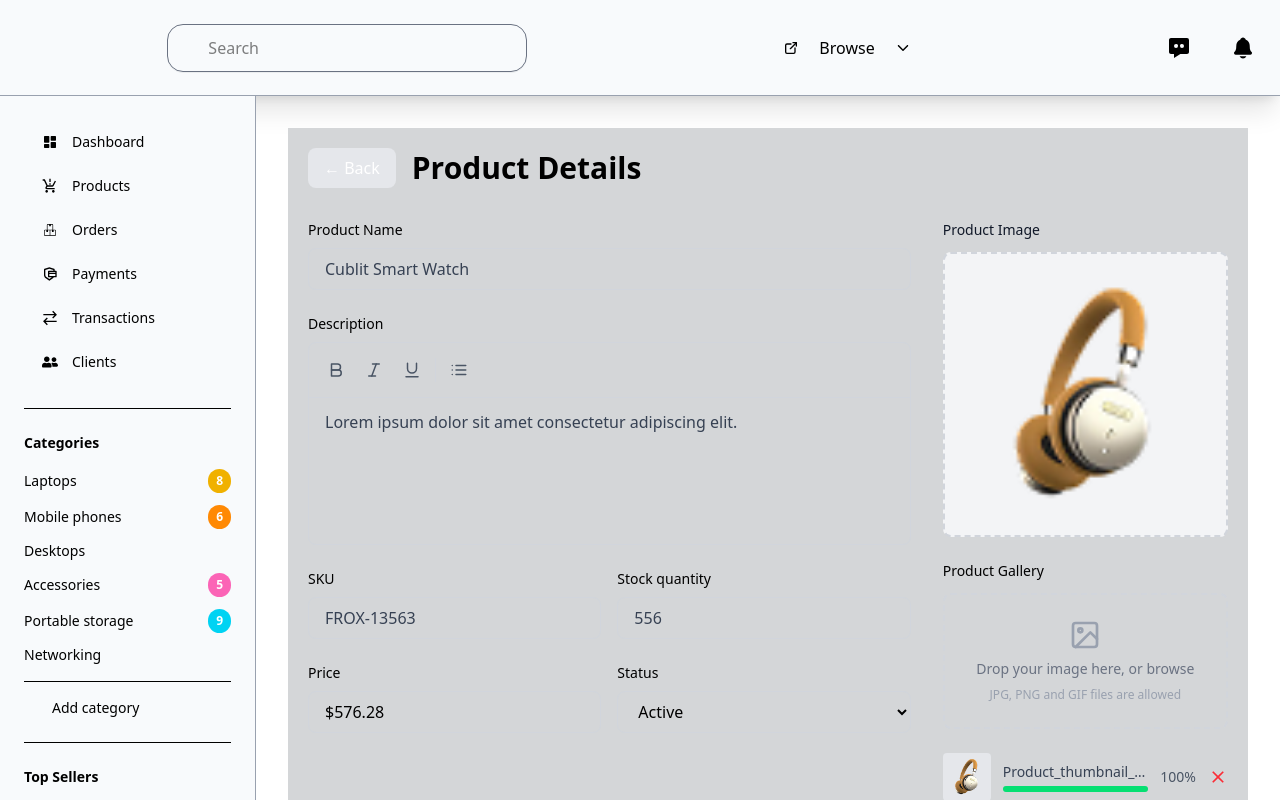
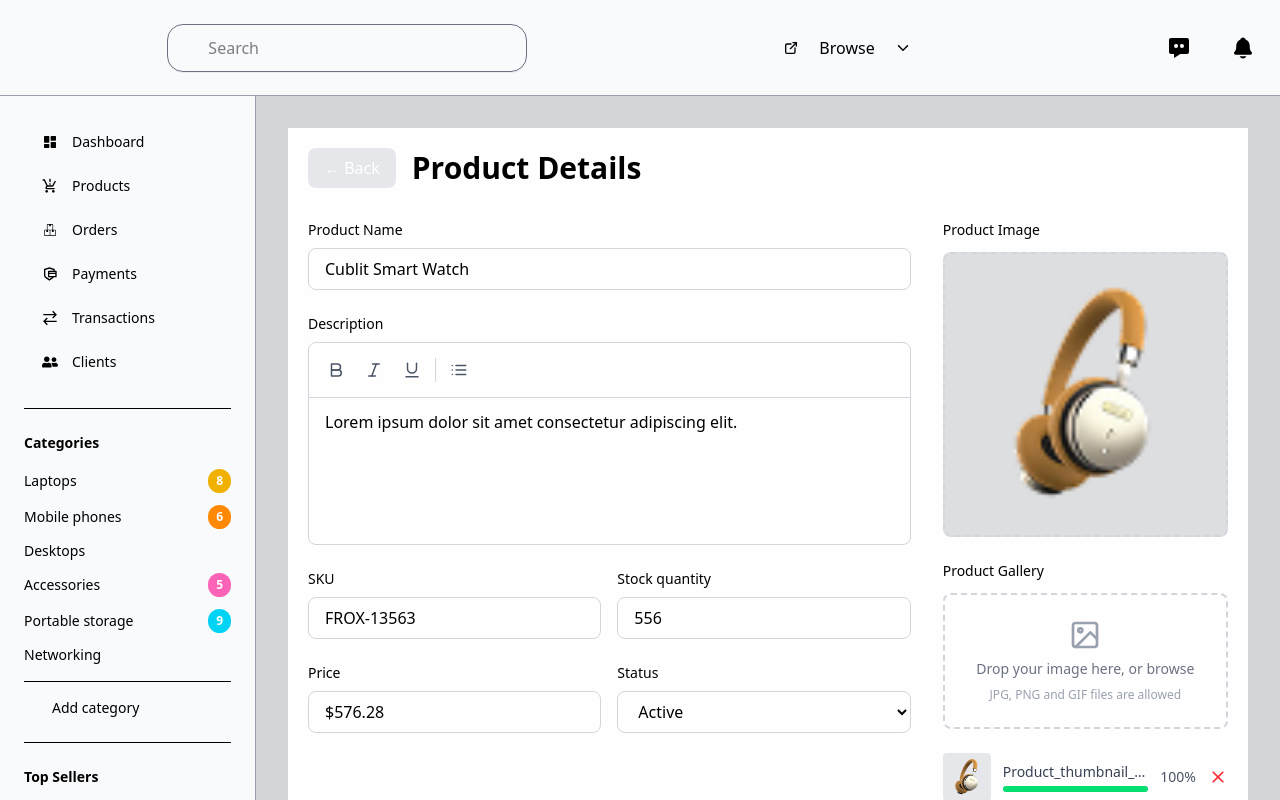
Before and after one commit to shahriear/Frox_Dashboard, a Next.js app: page /ProductDetails/1 in a window 1280 px wide. Shown: the top 800 px of the page. Built offline with nearby package versions, Linux system fonts and the light colour scheme.

Commit message:
someee chg

```diff
--- a/app/(Page)/Dashboard/page.tsx
+++ b/app/(Page)/Dashboard/page.tsx
@@ -13,7 +13,7 @@ import TotalRevenue from "../../Components/Home/TotalRevenue";
 const page = () => {
   return (
     <>
-      <div className="p-6   space-y-6 w-full  transition-colors duration-300">
+      <div className="p-6 bg-[var(--section-bg)]  space-y-6 w-full  transition-colors duration-300">
         <Breadcrumb />
 
         <div className="flex justify-between items-center">
--- a/app/Components/AllProducts/AllProductsCompo1.jsx
+++ b/app/Components/AllProducts/AllProductsCompo1.jsx
@@ -25,7 +25,7 @@ const AllProductsCompo1 = () => {
   // If grid view is selected, render the grid component
   if (viewMode === 'grid') {
     return (
-      <div className="w-full bg-gray- border border-gray-300 p-6">
+      <div className="w-full bg- border border-gray-300 p-6">
         <div className="flex justify-between items-center mb-6">
           <h1 className="text-2xl font-bold text-gray-">All Products</h1>
           <div className="flex gap-3">
@@ -62,7 +62,7 @@ const AllProductsCompo1 = () => {
   }
 
   return (
-    <div className="w-full  border border-gray-300 p-6">
+    <div className="w-full bg-[var(--section-bg)]  border border-gray-300 p-6">
       {/* Header Section */}
       <div className="flex justify-between items-center mb-6">
         <h1 className="text-2xl font-bold text-gray-">All Products</h1>
--- a/app/Components/AllProducts/ProductDetails.jsx
+++ b/app/Components/AllProducts/ProductDetails.jsx
@@ -34,8 +34,8 @@ const ProductDetails = ({ productId }) => {
   };
 
   return (
-    <div className=" w-full min-h-screen bg-gray-0 dark:bg-slate-00 p-8 transition-colors duration-300">
-      <div className="max-w-7xl mx-auto bg-[var(--section-bg)] p-5">
+    <div className=" w-full min-h-screen bg-[var(--section-bg)] bg-gray-0 dark:bg-slate-00 p-8 transition-colors duration-300">
+      <div className="max-w-7xl mx-auto bg-[var(--card-bg)]  p-5">
         {/* Header */}
         <div className="flex items-center gap-4 mb-8">
           {productId && (
@@ -46,7 +46,9 @@ const ProductDetails = ({ productId }) => {
               ← Back
             </button>
           )}
-          <h1 className="text-3xl font-bold transition-colors duration-300">Product Details</h1>
+          <h1 className="text-3xl font-bold transition-colors duration-300">
+            Product Details
+          </h1>
         </div>
 
         <div className="grid grid-cols-1 lg:grid-cols-3 gap-8">
@@ -62,7 +64,7 @@ const ProductDetails = ({ productId }) => {
                 placeholder="Type name here"
                 value={productName}
                 onChange={e => setProductName(e.target.value)}
-                className="w-full px-4 py-2 border border-gray-300 dark:border-slate-600 rounded-lg focus:outline-none focus:ring-2 focus:ring-blue-500 placeholder-gray-400 text-gray-700 dark:text-gray-300 transition-colors duration-300"
+                className="w-full px-4 py-2 border border-gray-300 dark:border-slate-600 rounded-lg focus:outline-none focus:ring-2 focus:ring-blue-500 placeholder-gray-400 dark:text-gray-500 transition-colors duration-300"
               />
             </div>
 
@@ -93,7 +95,7 @@ const ProductDetails = ({ productId }) => {
                   placeholder="Type description here"
                   value={description}
                   onChange={e => setDescription(e.target.value)}
-                  className="w-full px-4 py-3 focus:outline-none placeholder-gray-400 text-gray-700 dark:text-gray-300 min-h-[140px] resize-none transition-colors duration-300"
+                  className="w-full px-4 py-3 focus:outline-none placeholder-gray-400  dark:text-gray-500 min-h-[140px] resize-none transition-colors duration-300"
                 />
               </div>
             </div>
@@ -108,7 +110,7 @@ const ProductDetails = ({ productId }) => {
                   type="text"
                   value={sku}
                   onChange={e => setSku(e.target.value)}
-                  className="w-full px-4 py-2 border border-gray-300 dark:border-slate-600 rounded-lg focus:outline-none focus:ring-2 focus:ring-blue-500 text-gray-700 dark:text-gray-300 placeholder-gray-400 transition-colors duration-300"
+                  className="w-full px-4 py-2 border border-gray-300 dark:border-slate-600 rounded-lg focus:outline-none focus:ring-2 focus:ring-blue-500  dark:text-gray-500 placeholder-gray-400 transition-colors duration-300"
                 />
               </div>
               <div>
@@ -119,7 +121,7 @@ const ProductDetails = ({ productId }) => {
                   type="text"
                   value={stockQuantity}
                   onChange={e => setStockQuantity(e.target.value)}
-                  className="w-full px-4 py-2 border border-gray-300 dark:border-slate-600 rounded-lg focus:outline-none focus:ring-2 focus:ring-blue-500 text-gray-700 dark:text-gray-300 placeholder-gray-400 transition-colors duration-300"
+                  className="w-full px-4 py-2 border border-gray-300 dark:border-slate-600 rounded-lg focus:outline-none focus:ring-2 focus:ring-blue-500 dark:text-gray-500 placeholder-gray-400 transition-colors duration-300"
                 />
               </div>
             </div>
@@ -134,7 +136,7 @@ const ProductDetails = ({ productId }) => {
                   type="text"
                   value={price}
                   onChange={e => setPrice(e.target.value)}
-                  className="w-full px-4 py-2 border border-gray-300 dark:border-slate-600 rounded-lg focus:outline-none focus:ring-2 focus:ring-blue-500 text-gray-00 dark:text-gray-00 placeholder-gray-400 transition-colors duration-300"
+                  className="w-full px-4 py-2 border border-gray-300 dark:border-slate-600 rounded-lg focus:outline-none focus:ring-2 focus:ring-blue-500 dark:text-gray-500 placeholder-gray-400 transition-colors duration-300"
                 />
               </div>
               <div>
@@ -144,7 +146,7 @@ const ProductDetails = ({ productId }) => {
                 <select
                   value={status}
                   onChange={e => setStatus(e.target.value)}
-                  className="w-full px-4 py-2 border border-gray-300 dark:border-slate-600 rounded-lg focus:outline-none focus:ring-2 focus:ring-blue-500 text-gray-00 dark:text-gray-00 bg-whit dark:bg-slate-00 transition-colors duration-300"
+                  className="w-full px-4 py-2 border border-gray-300 dark:border-slate-600 rounded-lg focus:outline-none focus:ring-2 focus:ring-blue-500 dark:text-gray-500 bg-whit dark:bg-slate-00 transition-colors duration-300"
                 >
                   <option value="Active">Active</option>
                   <option value="Inactive">Inactive</option>
@@ -157,10 +159,10 @@ const ProductDetails = ({ productId }) => {
           <div className="lg:col-span-1 space-y-6">
             {/* Product Image Preview */}
             <div>
-              <label className="block text-sm font-medium text-gray-900 dark:text-gray-100 mb-3 transition-colors duration-300">
+              <label className="block text-sm font-medium  mb-3 transition-colors duration-300">
                 Product Image
               </label>
-              <div className="w-full aspect-square bg-gray-100 dark:bg-slate-700 rounded-lg flex items-center justify-center border-2 border-dashed border-gray-300 dark:border-slate-600 overflow-hidden transition-colors duration-300">
+              <div className="w-full aspect-square bg-[var(--products-bg)] rounded-lg flex items-center justify-center border-2 border-dashed border-gray-300 dark:border-slate-600 overflow-hidden transition-colors duration-300">
                 {product.image ? (
                   <Image
                     src={product.image}
@@ -170,7 +172,9 @@ const ProductDetails = ({ productId }) => {
                     className="w-full h-full object-cover"
                   />
                 ) : (
-                  <span className="text-gray-400 dark:text-gray-500 dark:text-gray-400 transition-colors duration-300">No Image</span>
+                  <span className="text-gray-400 dark:text-gray-500 dark:text-gray-400 transition-colors duration-300">
+                    No Image
+                  </span>
                 )}
               </div>
             </div>
@@ -182,7 +186,10 @@ const ProductDetails = ({ productId }) => {
               </h3>
               <div className="border-2 border-dashed border-gray-300 dark:border-slate-600 rounded-lg p-6 text-center transition-colors duration-300">
                 <div className="flex flex-col items-center justify-center gap-2">
-                  <FiImage size={32} className="text-gray-400 dark:text-gray-500 dark:text-gray-400 transition-colors duration-300" />
+                  <FiImage
+                    size={32}
+                    className="text-gray-400 dark:text-gray-500 dark:text-gray-400 transition-colors duration-300"
+                  />
                   <p className="text-sm text-gray-500 dark:text-gray-400 transition-colors duration-300">
                     Drop your image here, or browse
                   </p>
@@ -208,7 +215,9 @@ const ProductDetails = ({ productId }) => {
                         className="w-full h-full object-cover"
                       />
                     ) : (
-                      <span className="text-gray-400 dark:text-gray-500 dark:text-gray-400 text-xs transition-colors duration-300">No Img</span>
+                      <span className="text-gray-400 dark:text-gray-500 dark:text-gray-400 text-xs transition-colors duration-300">
+                        No Img
+                      </span>
                     )}
                   </div>
                   <div className="flex-1 min-w-0">
--- a/app/Components/TransationsList/Pagination.jsx
+++ b/app/Components/TransationsList/Pagination.jsx
@@ -1,6 +1,6 @@
 export default function Pagination() {
   return (
-    <div className="flex items-center gap-3 mt-4">
+    <div className="flex items-center gap-3 my-4">
       <button className="px-4 py-2 bg-purple-600 text-white rounded-lg transition-colors duration-300">1</button>
       <button className="px-4 py-2 rounded-lg border">2</button>
       <button className="px-4 py-2 rounded-lg border">3</button>
--- a/app/Components/TransationsList/TransactionRow.jsx
+++ b/app/Components/TransationsList/TransactionRow.jsx
@@ -3,7 +3,7 @@ import DropdownMenu from "./DropdownMenu";
 
 export default function TransactionRow({ item }) {
   return (
-    <tr className="border-b transition-colors duration-300">
+    <tr className="border-b border-gray-400 transition-colors duration-300">
       <td><input type="checkbox" /></td>
       <td className="py-3">{item.orderId}</td>
       <td>${item.paid}</td>
--- a/app/globals.css
+++ b/app/globals.css
@@ -24,11 +24,11 @@ html.dark {
 
 /* Dark Mode */
 html.dark {
-  --background: #0b0f19;
+  --background: #0e131e;
   --foreground: #bfbebe;
 
   /* Custom BG for any section (dark) */
-  --section-bg: #0b1a2e;
+  --section-bg: #000307;
   --card-bg: #14273d;
   --sidebar-bg: #151c25;
   --row-bg:#6e9bf635;
```
Also changed, not shown: app/(Page)/TransationsList/page.tsx (+2 -6 lines), app/Components/TransationsList/FilterBar.jsx (+7 -8 lines), app/Components/TransationsList/TransactionTable.jsx (+5 -4 lines).
